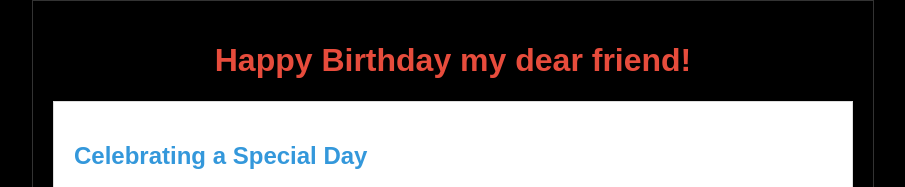
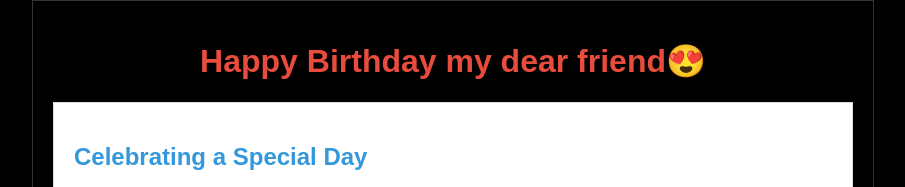
Before and after one commit to 20AR1A4305/Bestiebirthday, a plain HTML site: page index.html in a window 1280 px wide. Shown: the top 187 px of the page, without its empty margins (187-1092 px from the left). Drawn offline with Linux system fonts and the light colour scheme.

Commit message:
Update index.html

```diff
--- a/index.html
+++ b/index.html
@@ -106,7 +106,7 @@
     <div class="container">
         <div class="heart-bubbles"></div>
         <header>
-            <h1>Happy Birthday my dear friend!</h1>
+            <h1>Happy Birthday my dear friend😍</h1>
         </header>
 
         <main>
```
